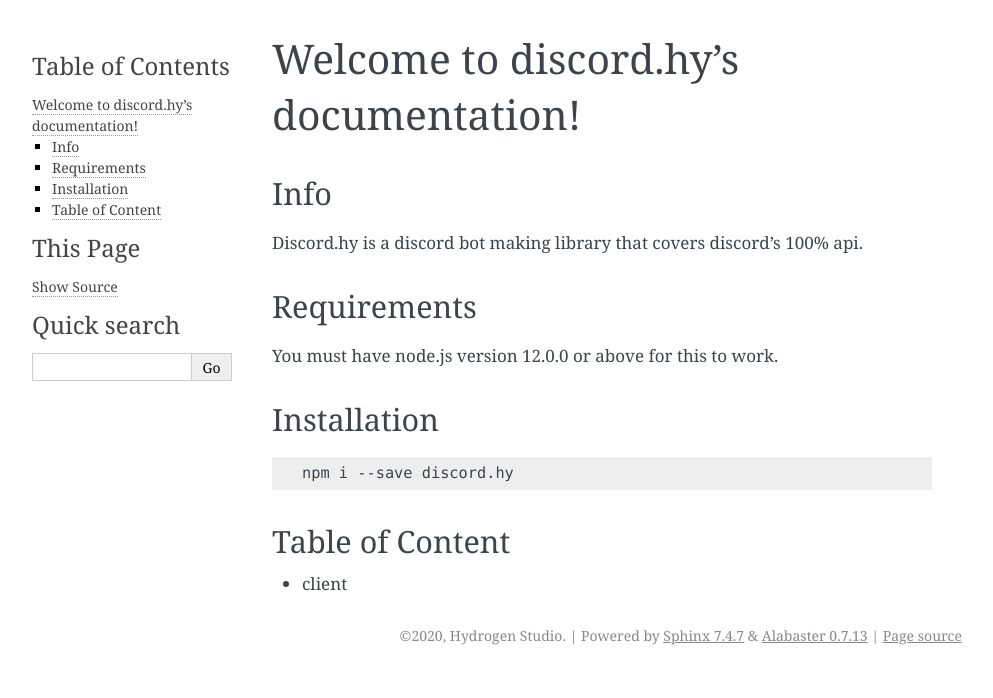
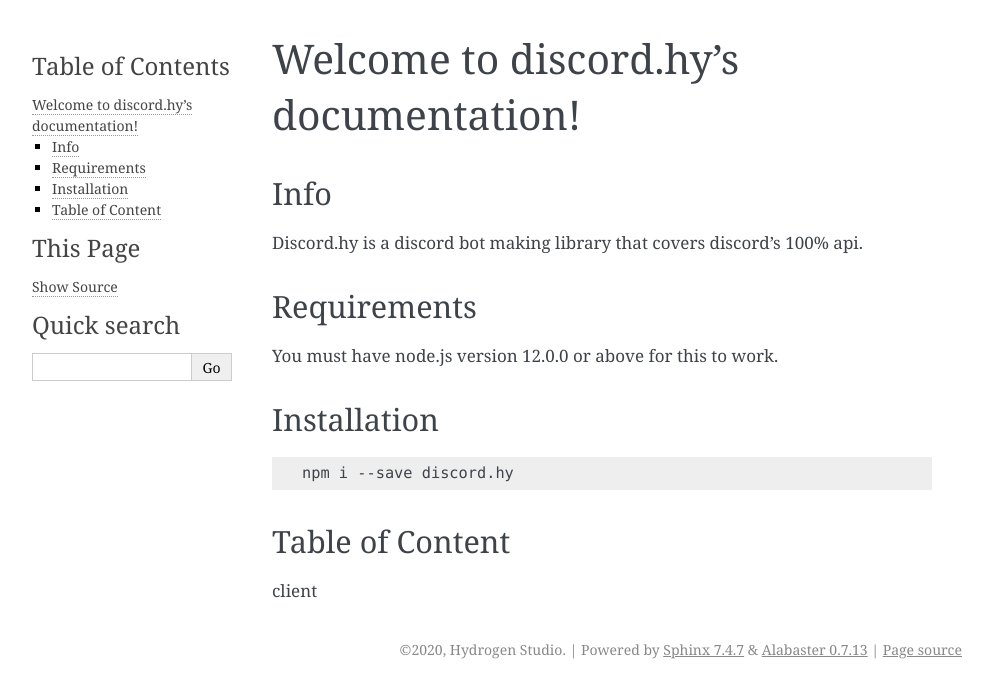
Before and after one commit to hydrogen-studio/dhy, a Sphinx documentation site: the page built from docs/source/index.rst, in a window 1280 px wide. Shown: the top 698 px of the page, without its empty margins (148-1141 px from the left). Built offline with Sphinx 7.4.7, drawn with Linux system fonts in a browser that asks for light colours.

```diff
--- a/docs/source/index.rst
+++ b/docs/source/index.rst
@@ -27,4 +27,4 @@ Installation
 Table of Content
 ----------------
 
-* :ref:`client <index>`
+:ref:`client <index>`
```
